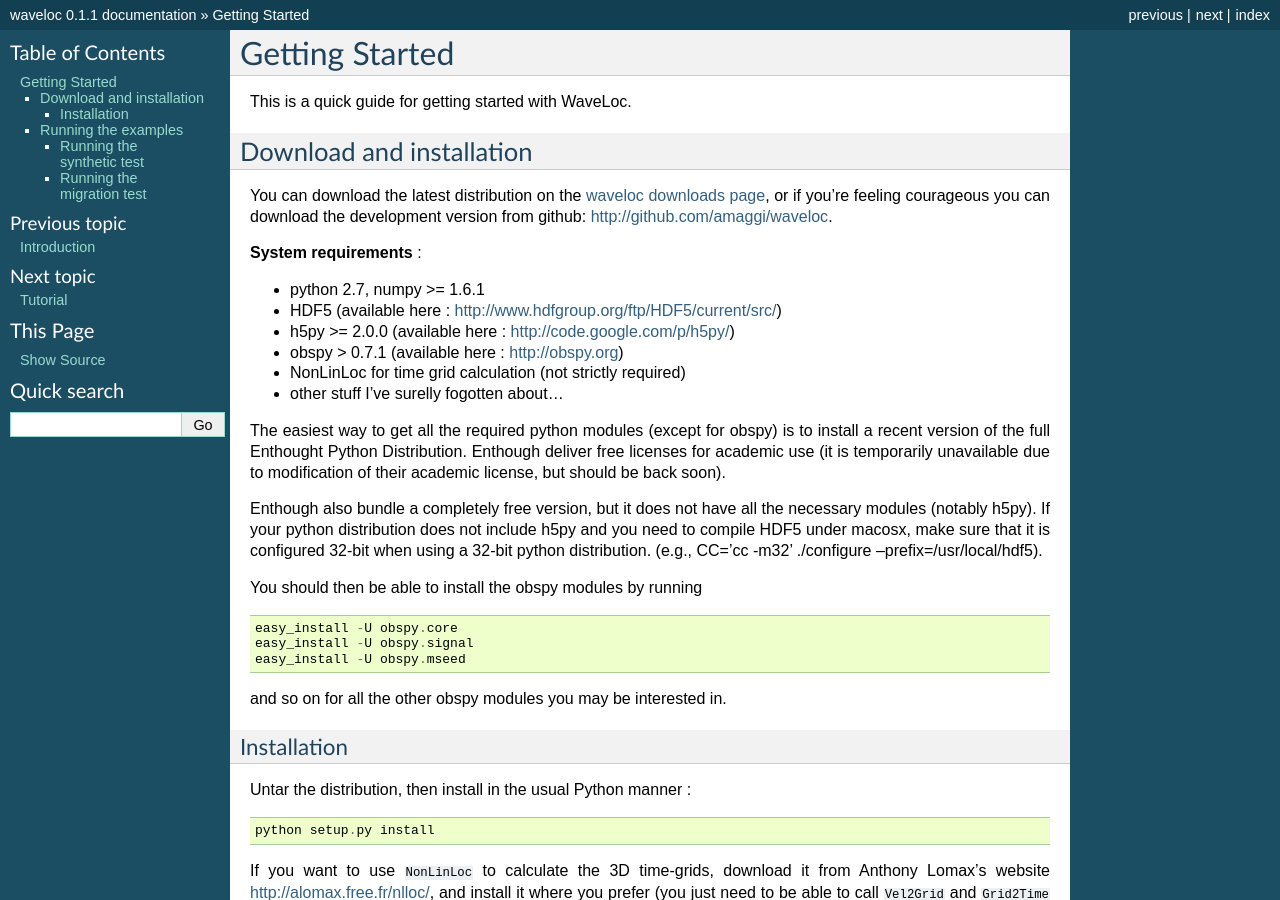
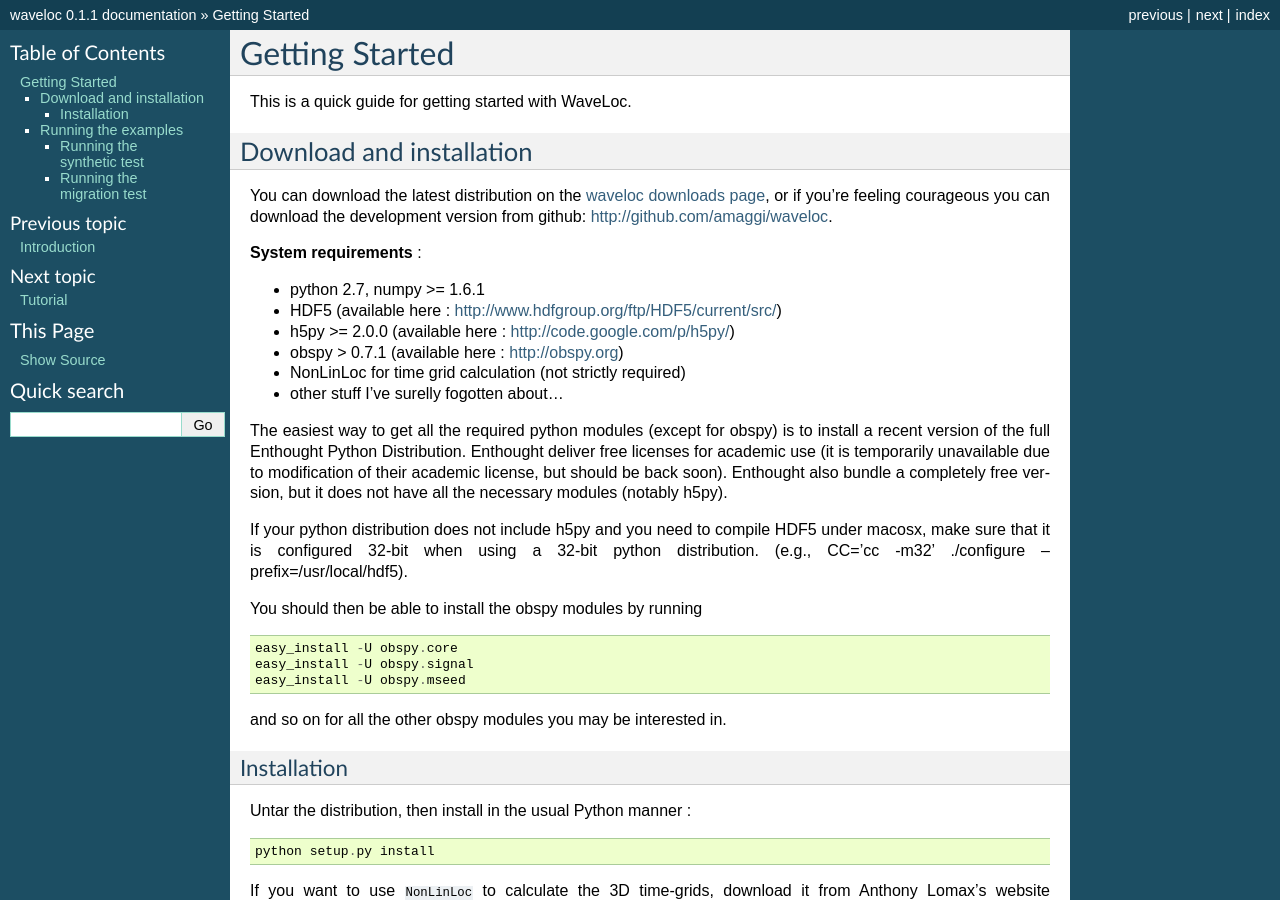
Before and after one commit to amaggi/waveloc, a Sphinx documentation site: the page built from sphinx/getting_started.rst, in a window 1280 px wide and 900 px high. Built offline with Sphinx 7.4.7, drawn with Linux system fonts in a browser that asks for light colours; formulas are drawn with MathJax 3.

Commit message:
More changes to hdf5 instructions

```diff
--- a/sphinx/getting_started.rst
+++ b/sphinx/getting_started.rst
@@ -25,11 +25,12 @@
 
 The easiest way to get all the required python modules (except
 for obspy) is to install a recent version of the full Enthought Python Distribution.
-Enthough deliver free licenses for academic use (it is temporarily unavailable
+Enthought deliver free licenses for academic use (it is temporarily unavailable
 due to modification of their academic license, but should be back soon).
+Enthought also bundle a completely free version, but it does not have all the necessary
+modules (notably h5py).
 
-Enthough also bundle a completely free version, but it does not have all the necessary
-modules (notably h5py). If your python distribution does not include h5py and you
+If your python distribution does not include h5py and you
 need to compile HDF5 under macosx, make sure that it is configured 32-bit when
 using a 32-bit python distribution. (e.g., CC='cc -m32' ./configure
 --prefix=/usr/local/hdf5).
```
